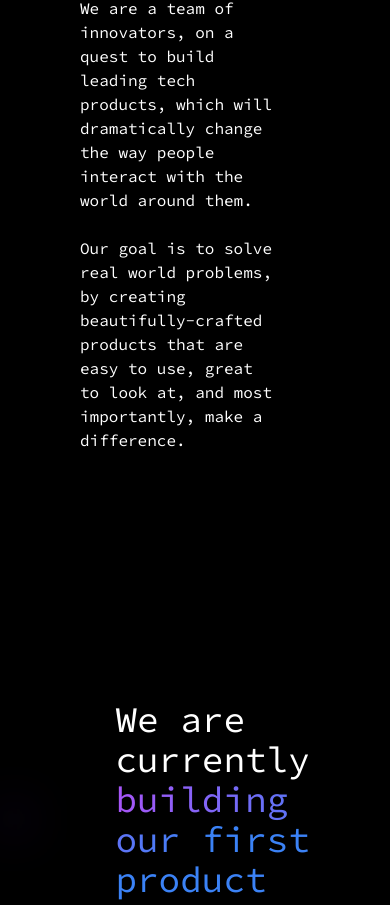
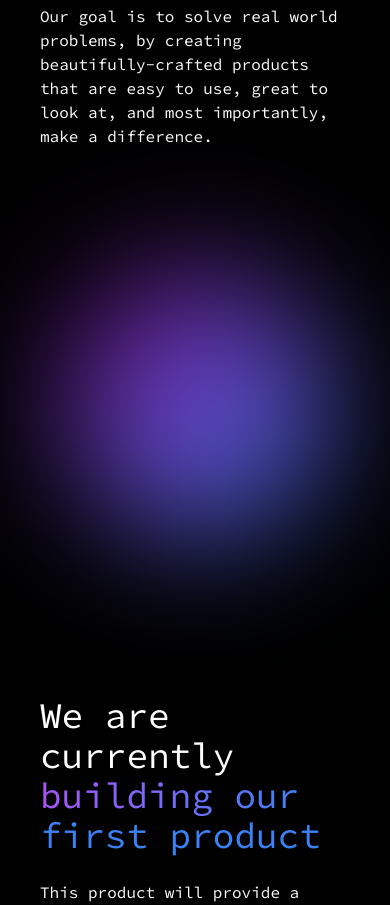
Before and after one commit to fhswno/offquest-website, a Next.js app: page / in a window 390 px wide. Shown: the part 1092-1997 px from the top of the page. Built offline with nearby package versions, Linux system fonts and the light colour scheme.

Commit message:
Adapted the hompage to narrow-width mobile breakpoints

```diff
--- a/src/app/page.tsx
+++ b/src/app/page.tsx
@@ -74,8 +74,8 @@ export default function Home() {
           <GlowingEffect />
         </div>
         <h1 className={sourceCodePro.className}>Test</h1>
-        <div className="w-full flex desktop:flex-row mobile:flex-col tablet:flex-row items-start desktop:h-96 mobile:h-fit tablet:h-96">
-          <div className="flex flex-col desktop:w-1/2 h-full p-20 tablet:w-1/2 mobile:w-full">
+        <div className="w-full flex desktop:flex-row mobile:flex-col tablet:flex-row smallMobile:flex-col items-start desktop:h-96 mobile:h-fit tablet:h-fit smallMobile:h-fit desktop:p-20 tablet:p-20 mobile:p-14 smallMobile:p-10">
+          <div className="flex flex-col desktop:w-1/2 h-full tablet:w-1/2 mobile:w-full desktop:mb-0 tablet:mb-0 mobile:mb-0 smallMobile:mb-20">
             <h2 className={`${sourceCodePro.className} text-4xl text-white`}>
               Follow us on our{" "}
               <GradientText
@@ -94,7 +94,7 @@ export default function Home() {
               at, and most importantly, make a difference.
             </p>
           </div>
-          <div className="desktop:w-1/2 mobile:w-full tablet:w-1/2 flex flex-col items-center justify-center h-full">
+          <div className="desktop:w-1/2 mobile:w-full smallMobile:w-full tablet:w-1/2 flex flex-col items-center justify-center h-fit">
             <div className="blur-3xl">
               <Image
                 src="/planet.svg"
@@ -106,20 +106,20 @@ export default function Home() {
             </div>
           </div>
         </div>
-        <div className="mt-16 w-full flex desktop:flex-row mobile:flex-col tablet:flex-row items-start desktop:h-fit mobile:h-fit tablet:h-fit">
-          <div className="desktop:w-1/2 mobile:w-full tablet:w-1/2 flex flex-col items-center justify-center h-full mobile:order-2 desktop:order-1 tablet:order-1">
+        <div className="mt-16 w-full flex desktop:flex-row mobile:flex-col smallMobile:flex-col tablet:flex-row items-start desktop:h-fit mobile:h-fit tablet:h-fit desktop:p-20 tablet:p-16 mobile:p-14 smallMobile:p-10">
+          <div className="desktop:w-1/2 mobile:w-full smallMobile:w-full tablet:w-1/2 flex flex-col items-center justify-center h-full mobile:order-2 smallMobile:order-2 desktop:order-1 tablet:order-1">
             <div className="blur-xl mobile:ml-10 tablet:ml-0 desktop:ml-0">
               <Image
                 src="/test.svg"
                 alt="test animation"
                 width={300}
                 height={300}
-                className="w-full h-96"
+                className="w-full h-96 smallMobile:ml-10 mobile:ml-8 tablet:ml-0 desktop:ml-0"
                 priority
               />
             </div>
           </div>
-          <div className="flex flex-col desktop:w-1/2 h-full p-20 tablet:w-1/2 mobile:w-full mobile:order-1 desktop:order-1 tablet:order-1 mobile:mb-12 tablet:mb-0 desktop:mb-0">
+          <div className="flex flex-col desktop:w-1/2 h-full  tablet:w-1/2 mobile:w-full mobile:order-1 smallMobile:order-1 desktop:order-1 tablet:order-1 ">
             <h2
               className={`${sourceCodePro.className} text-start text-4xl text-white`}
             >
@@ -143,13 +143,13 @@ export default function Home() {
           </div>
         </div>
         <h2
-          className={`${sourceCodePro.className} text-center text-5xl font-bold text-white my-8`}
+          className={`${sourceCodePro.className} text-center text-5xl font-bold text-white mb-8 mt-20`}
         >
           <span className="hover:animate-pulse hover:cursor-pointer">
             <GradientText text="Our Values" size="text-5xl" />
           </span>
         </h2>
-        <div className="flex flex-row flex-wrap justify-center items-start w-full p-20">
+        <div className="flex flex-row flex-wrap justify-center items-start w-full desktop:p-20 tablet:p-20 mobile:p-20 smallMobile:p-10">
           {CardData.map((card, index) => (
             <Card
               key={index}
```
